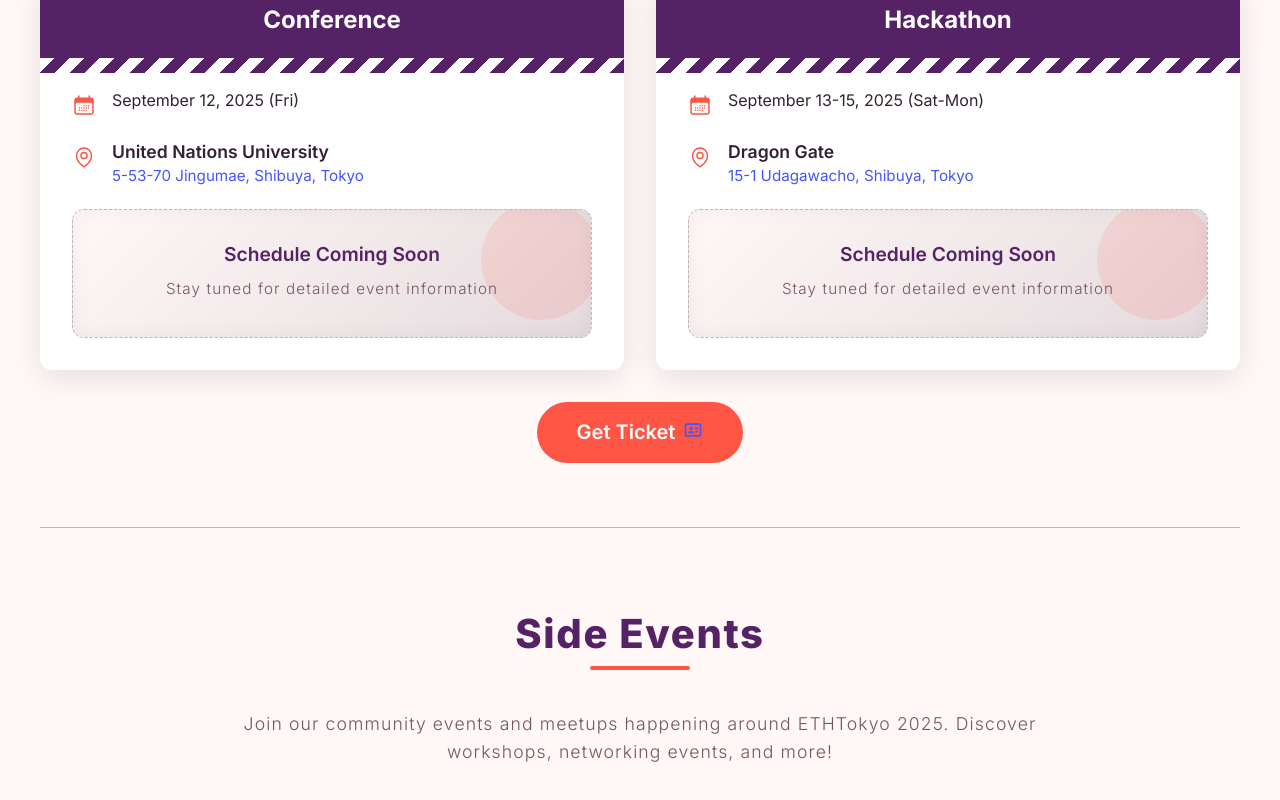
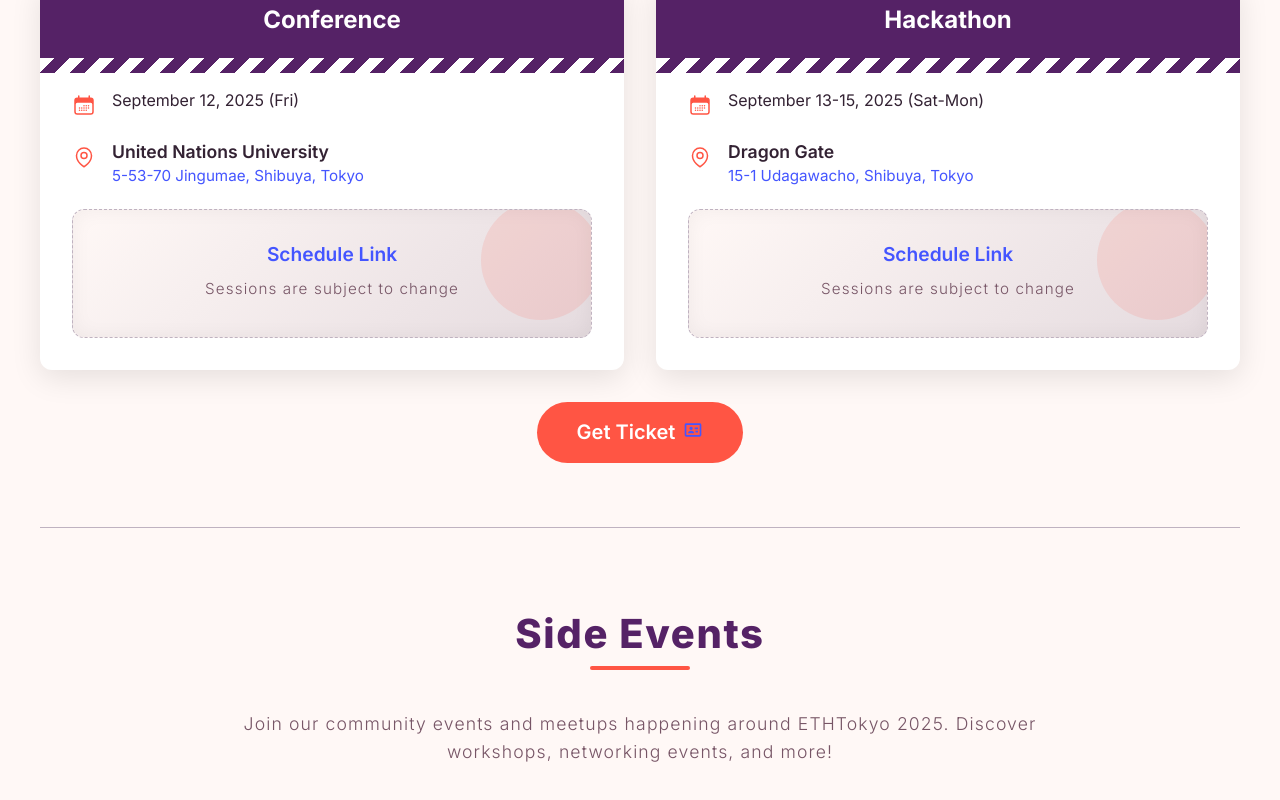
Before and after one commit to ethereumjp/ethtokyo-website, a Next.js app: page / in a window 1280 px wide. Shown: the part 9020-9820 px from the top of the page. Built offline with nearby package versions, Linux system fonts and the light colour scheme.

Commit message:
add schedlink as a temp measure before embedded cal

```diff
--- a/src/components/molecules/ScheduleCard.tsx
+++ b/src/components/molecules/ScheduleCard.tsx
@@ -11,6 +11,7 @@ const ScheduleCard = ({
   address,
   mapUrl = null,
   events = [],
+  schedlink = "https://lu.ma/eth-tokyo",
   hasDetailedSchedule = false,
   isExpanded = false,
   onToggle,
@@ -47,10 +48,10 @@ const ScheduleCard = ({
         <div css={comingSoonContainerStyle}>
           <div css={comingSoonContentStyle}>
             <div>
-              <h4 css={comingSoonTitleStyle}>Schedule Coming Soon</h4>
-              <p css={comingSoonTextStyle}>
-                Stay tuned for detailed event information
-              </p>
+              <h4 css={comingSoonTitleStyle}>
+                <a href={schedlink}>Schedule Link</a>
+              </h4>
+              <p css={comingSoonTextStyle}>Sessions are subject to change</p>
             </div>
           </div>
         </div>
--- a/src/components/organisms/sections/ScheduleSection.tsx
+++ b/src/components/organisms/sections/ScheduleSection.tsx
@@ -58,6 +58,7 @@ const ScheduleSection = () => {
             address={eventInfo.location.conference.address}
             mapUrl={eventInfo.location.conference.map}
             events={conferenceEvents}
+            schedlink="https://speak.ethtokyo.org/conference-2025/schedule/"
             hasDetailedSchedule={HAS_CONFERENCE_SCHEDULE}
             isExpanded={expandedSchedules.conference}
             onToggle={() => toggleSchedule("conference")}
@@ -71,6 +72,7 @@ const ScheduleSection = () => {
             address={eventInfo.location.hackathon.address}
             mapUrl={eventInfo.location.hackathon.map}
             events={HACKATHON_EVENTS}
+            schedlink="https://taikai.network/ethtokyo/hackathons/hackathon-2025/timeline"
             hasDetailedSchedule={HAS_HACKATHON_SCHEDULE}
             isExpanded={expandedSchedules.hackathon}
             onToggle={() => toggleSchedule("hackathon")}
--- a/src/types/schedule.ts
+++ b/src/types/schedule.ts
@@ -27,6 +27,7 @@ export interface ScheduleCardProps {
   address: string;
   mapUrl?: string | null;
   events: EventItem[];
+  schedlink?: string;
   hasDetailedSchedule?: boolean;
   isExpanded?: boolean;
   onToggle?: () => void;
```
